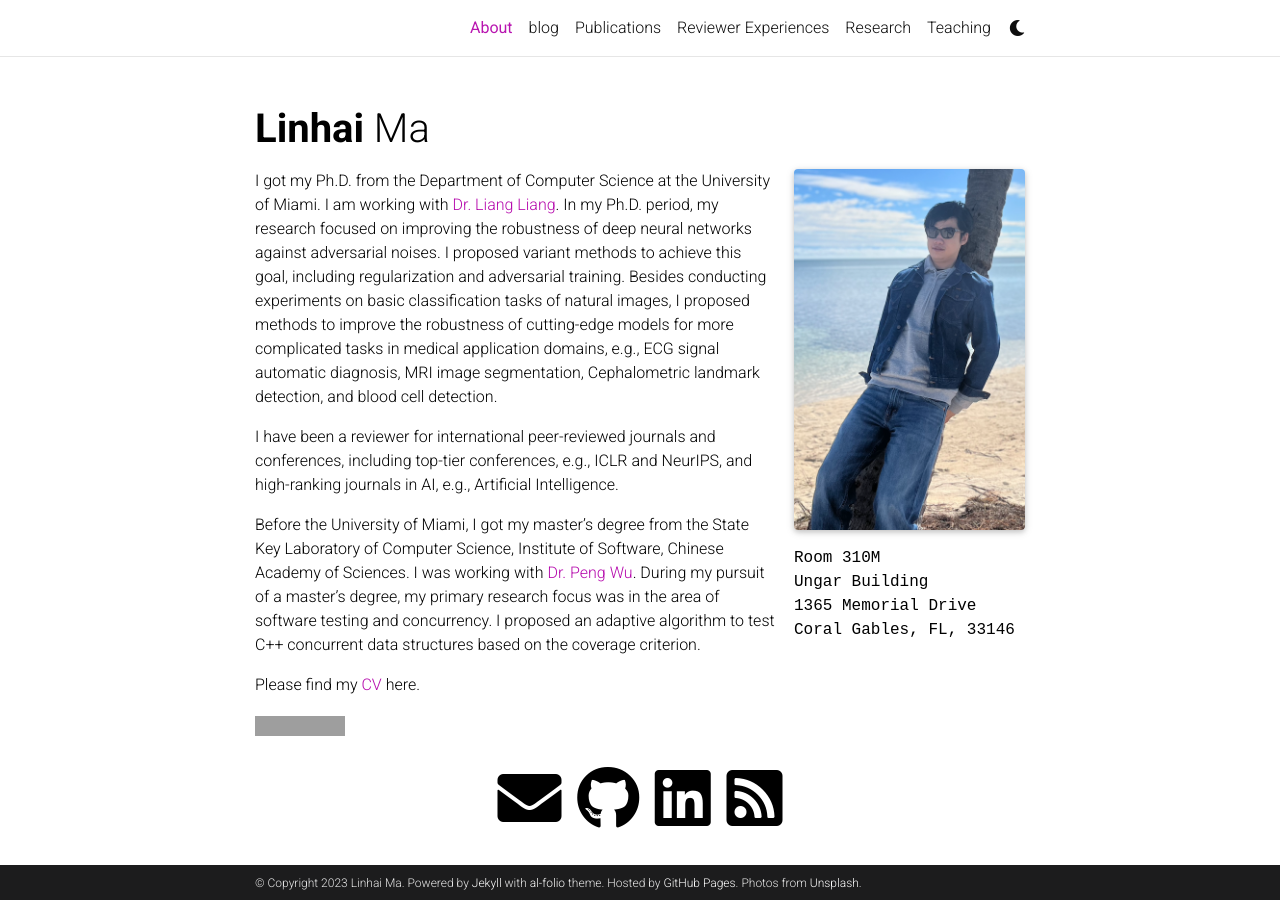
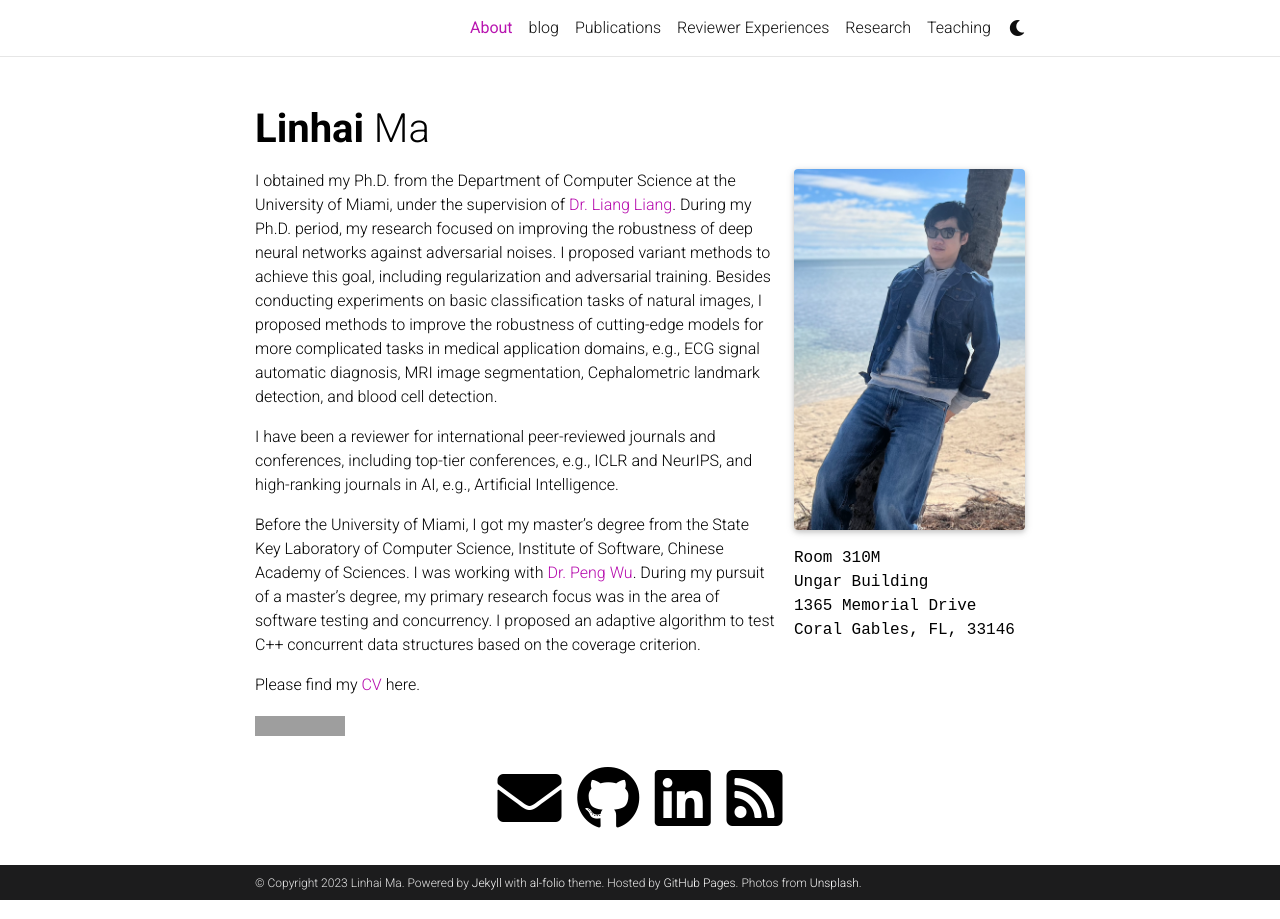
Before and after one commit to SarielMa/SarielMa.github.io, a Jekyll site: the page built from _pages/about.md, in a window 1280 px wide. Built offline with Jekyll 4.4.1, drawn with Linux system fonts in a browser that asks for light colours; full-size pictures stand in for the smaller copies a plugin makes; comment, search, counter and statistics services are not loaded; a style sheet for code colours, icons or effects is not loaded; grey boxes are pictures that could not be loaded.

Commit message:
Update about.md

```diff
--- a/_pages/about.md
+++ b/_pages/about.md
@@ -19,7 +19,8 @@ selected_papers: false # includes a list of papers marked as "selected={true}"
 social: true  # includes social icons at the bottom of the page
 ---
 
-I got my Ph.D. from the Department of Computer Science at the University of Miami. I am working with [Dr. Liang Liang](https://liangbright.wordpress.com/). In my Ph.D. period, my research focused on improving the robustness of deep neural networks against adversarial noises. I proposed variant methods to achieve this goal, including regularization and adversarial training. Besides conducting experiments on basic classification tasks of natural images, I proposed methods to improve the robustness of cutting-edge models for more complicated tasks in medical application domains, e.g., ECG signal automatic diagnosis, MRI image segmentation, Cephalometric landmark detection, and blood cell detection.
+
+I obtained my Ph.D. from the Department of Computer Science at the University of Miami, under the supervision of [Dr. Liang Liang](https://liangbright.wordpress.com/). During my Ph.D. period, my research focused on improving the robustness of deep neural networks against adversarial noises. I proposed variant methods to achieve this goal, including regularization and adversarial training. Besides conducting experiments on basic classification tasks of natural images, I proposed methods to improve the robustness of cutting-edge models for more complicated tasks in medical application domains, e.g., ECG signal automatic diagnosis, MRI image segmentation, Cephalometric landmark detection, and blood cell detection.
 
 I have been a reviewer for international peer-reviewed journals and conferences, including top-tier conferences, e.g., ICLR and NeurIPS, and high-ranking journals in AI, e.g., Artificial Intelligence.
 
```
